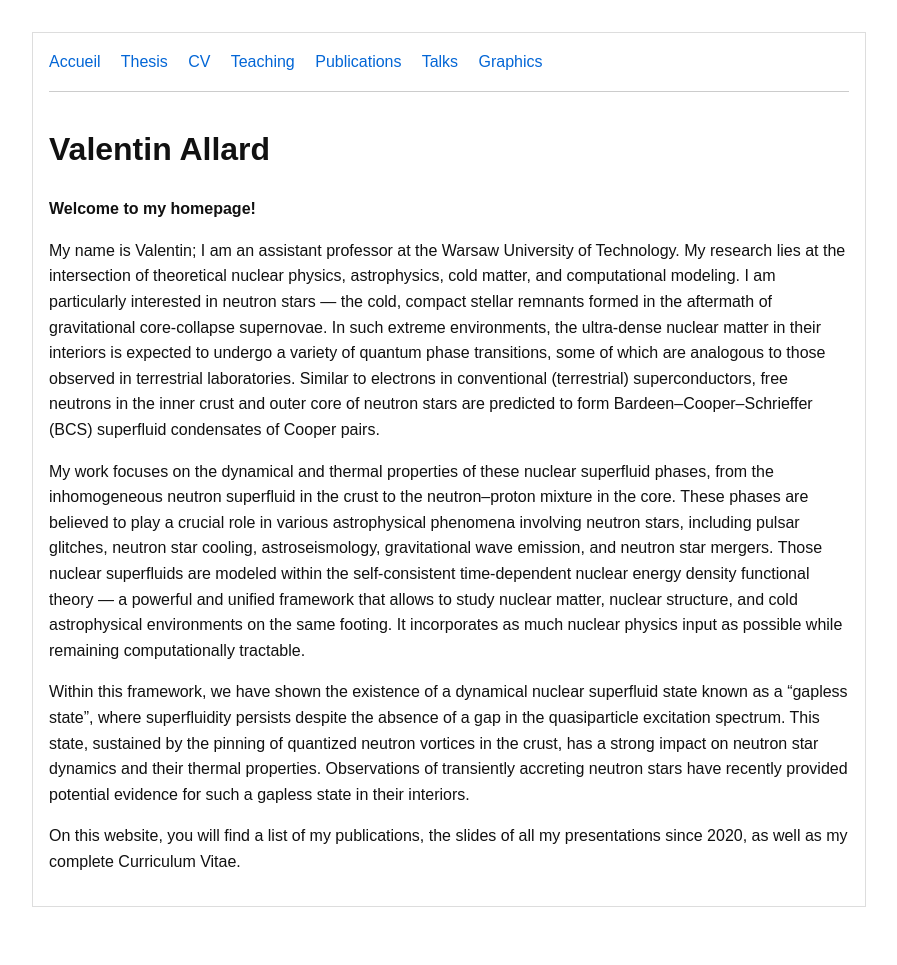
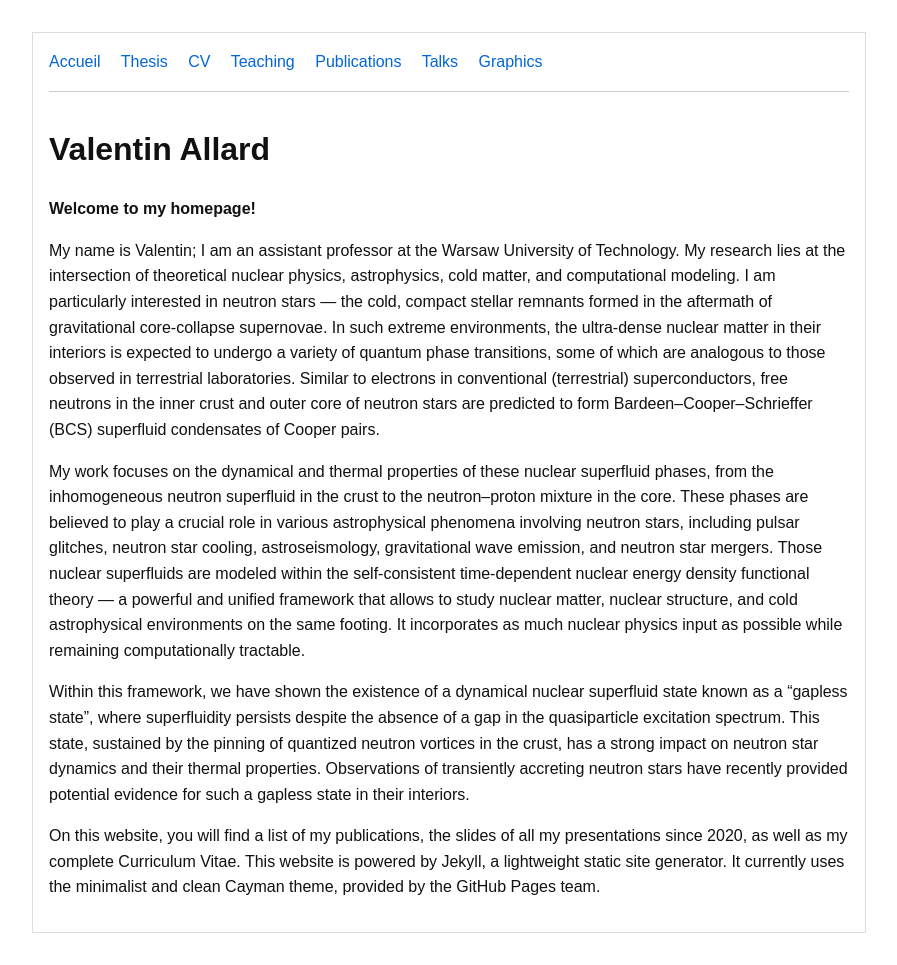
Before and after one commit to V-allard/V-allard.github.io, a Jekyll site: the page built from index.md, in a window 1280 px wide. Shown: the whole page, without its empty margins (191-1088 px from the left). Built offline with Jekyll 4.4.1, drawn with Linux system fonts in a browser that asks for light colours; before the commit the page ends 939 px from its top, so only the background shows below that.

Commit message:
Update index.md

```diff
--- a/index.md
+++ b/index.md
@@ -13,4 +13,4 @@ My work focuses on the dynamical and thermal properties of these nuclear superfl
 
 Within this framework, we have shown the existence of a dynamical nuclear superfluid state known as a “gapless state”, where superfluidity persists despite the absence of a gap in the quasiparticle excitation spectrum. This state, sustained by the pinning of quantized neutron vortices in the crust, has a strong impact on neutron star dynamics and their thermal properties. Observations of transiently accreting neutron stars have recently provided potential evidence for such a gapless state in their interiors.
 
-On this website, you will find a list of my publications, the slides of all my presentations since 2020, as well as my complete Curriculum Vitae.
+On this website, you will find a list of my publications, the slides of all my presentations since 2020, as well as my complete Curriculum Vitae. This website is powered by Jekyll, a lightweight static site generator. It currently uses the minimalist and clean Cayman theme, provided by the GitHub Pages team.
```
